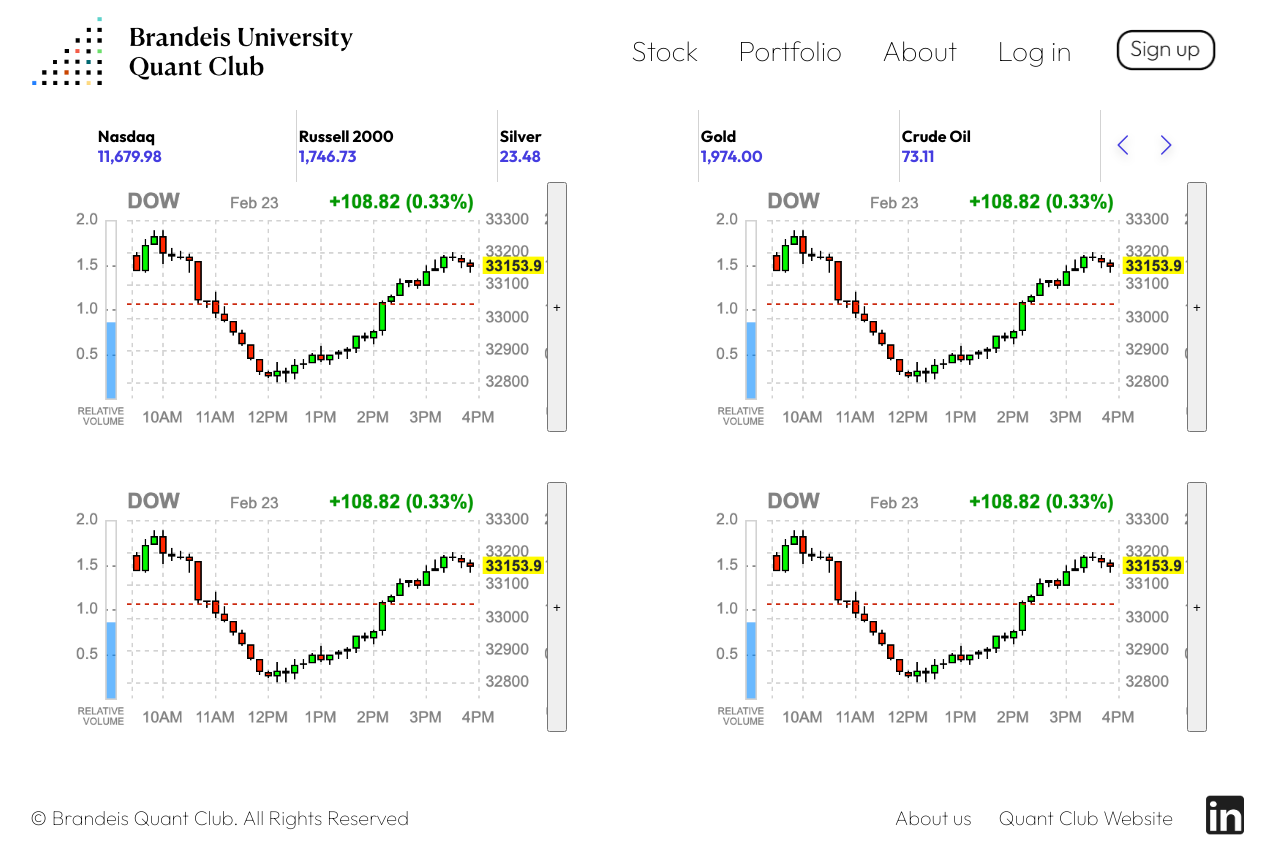
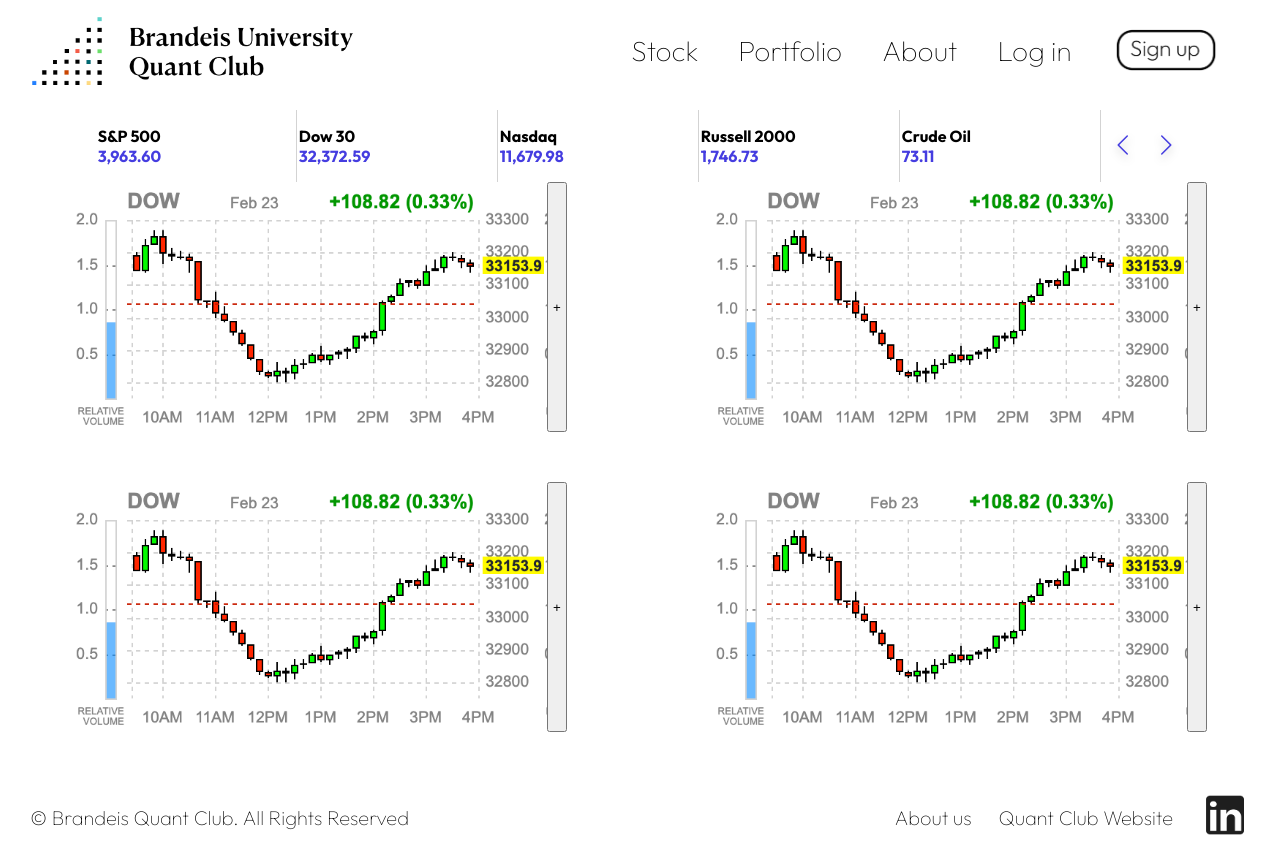
Before and after one commit to ArcherHeffern/ImpliedVolatilityIndex, a SvelteKit app: page / in a window 1280 px wide. Built offline with nearby package versions, Linux system fonts and the light colour scheme.

Commit message:
slideshow effect v2:make it cycled

```diff
--- a/src/routes/+page.svelte
+++ b/src/routes/+page.svelte
@@ -26,7 +26,7 @@
     }
     .slide {
         width: 200px;
-        float:right;
+        float:left;
         border-right: 1px solid lightgrey;
     }
 
@@ -78,33 +78,45 @@
     import { slide } from 'svelte/transition'
 
     const financialHeader = [
+        {title: 'S&P 500', data: '3,963.60'},
+        {title: 'Dow 30', data: '32,372.59'},
+        {title: 'Nasdaq', data: '11,679.98'},
+        {title: 'Russell 2000', data: '1,746.73'},
         {title: 'Crude Oil', data: '73.11'},
         {title: 'Gold', data: '1,974.00'},
         {title: 'Silver', data: '23.48'},
-        {title: 'Russell 2000', data: '1,746.73'},
-        {title: 'Nasdaq', data: '11,679.98'},
-        {title: 'Dow 30', data: '32,372.59'},
-        {title: 'S&P 500', data: '3,963.60'},
     ]
     let startIndex = 0;
     const numOfSlide = 5;
     let showingItems = financialHeader.slice(startIndex, startIndex + numOfSlide);
 
 
+    const prev = () => {
+        startIndex --;
+        if (startIndex < 0) {
+            startIndex = financialHeader.length - 1;
+         }
+        updateItems();
+    }
     const next = () => {
-        if (startIndex > 0) {
-            startIndex--;
+        startIndex ++;
+        if (startIndex >= financialHeader.length) {
+            startIndex = 0;
         }
-        showingItems = financialHeader.slice(startIndex, startIndex + numOfSlide);
+        updateItems();
+    };
+
+    const updateItems = () => {
+        const end = startIndex + numOfSlide;
+        if (end <= financialHeader.length) {
+            showingItems = financialHeader.slice(startIndex, end);
+        } else {
+            const firstPart = financialHeader.slice(startIndex);
+            const secondPart = financialHeader.slice(0, end - financialHeader.length);
+            showingItems = [...firstPart, ...secondPart];
+        }
         return showingItems;
     }
-    const prev = () => {
-        if (startIndex < financialHeader.length - numOfSlide) {
-            startIndex++;
-        }
-        showingItems = financialHeader.slice(startIndex, startIndex + numOfSlide);
-        return showingItems;
-    };
 
 
 
@@ -116,6 +128,16 @@
     <div class="slider">
 
             <ul>
+                {#each showingItems as item}
+                    <li transition:slide|local id={item.title} class="slide">
+                        <h3>
+                            <span class="title">{item.title}</span>
+                            <br>
+                            <span class="data">{item.data}</span>
+                            <span class="chart"></span>
+                        </h3>
+                    </li>
+            {/each}
             <li>
                 <button class="btn btn-prev" on:click={prev}>
                     <div id="left">
@@ -128,16 +150,6 @@
                         </div>
                 </button>
             </li>
-                {#each showingItems as item}
-                    <li transition:slide id={item.title} class="slide">
-                        <h3>
-                            <span class="title">{item.title}</span>
-                            <br>
-                            <span class="data">{item.data}</span>
-                            <span class="chart"></span>
-                        </h3>
-                    </li>
-            {/each}
             </ul>
         </div>
     </div>
```
Lines whose indentation alone changed are shown as unchanged.
